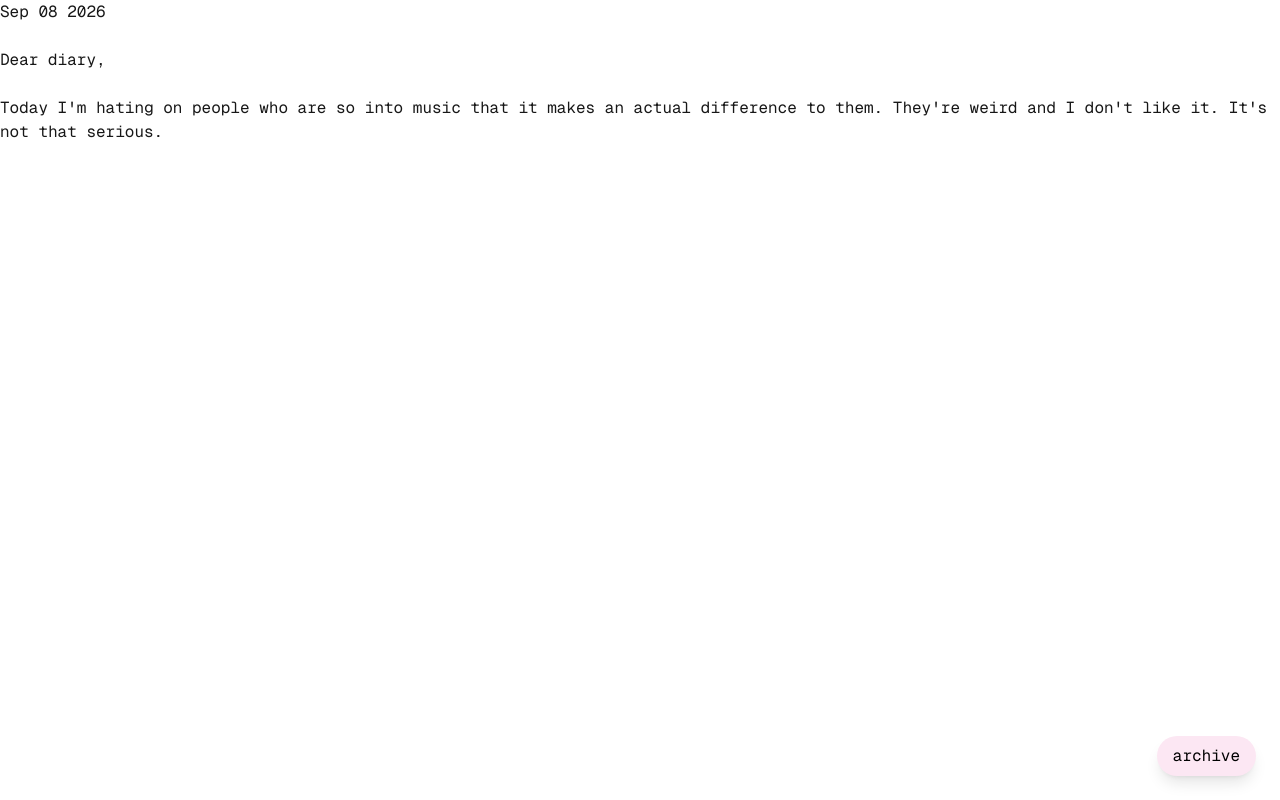
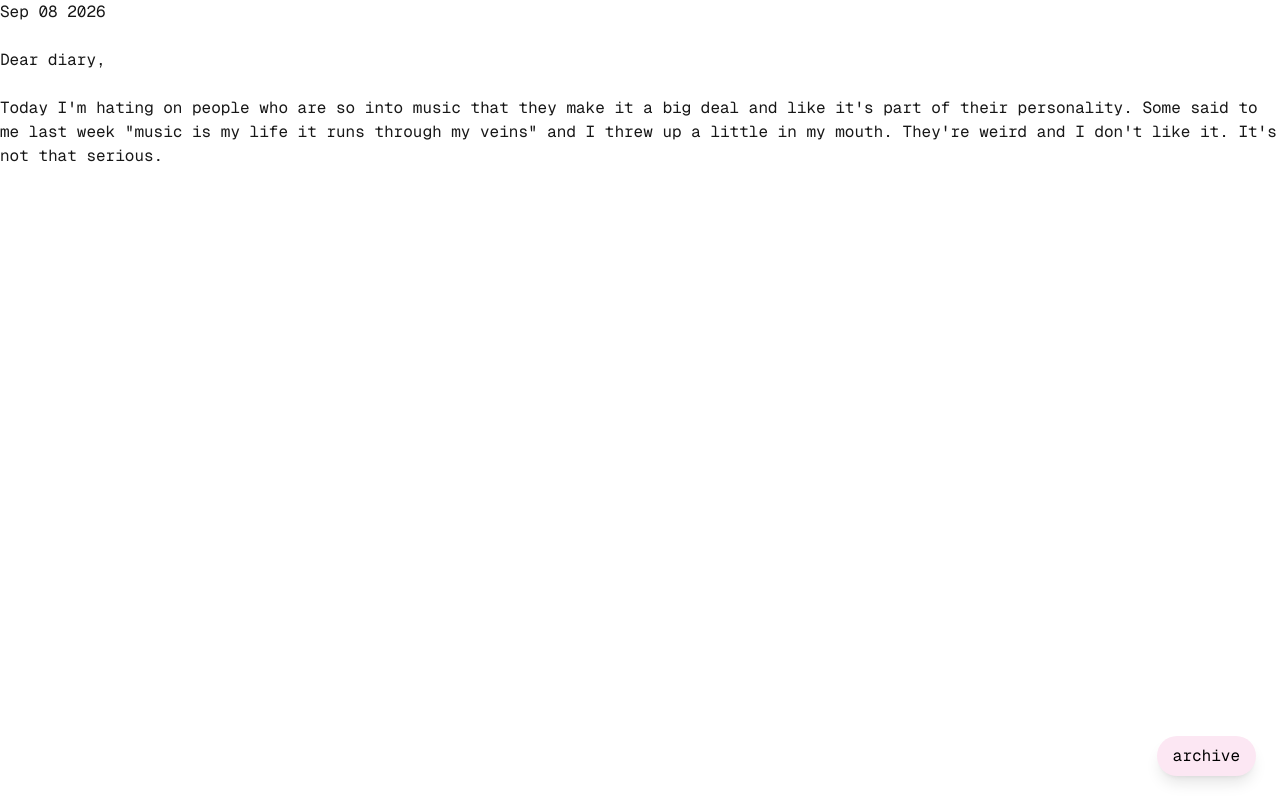
Before and after one commit to StephanieFarid/hateraid, a Next.js app: page / in a window 1280 px wide. Built offline with nearby package versions, Linux system fonts and the light colour scheme.

Commit message:
corrected todays post

```diff
--- a/app/page.tsx
+++ b/app/page.tsx
@@ -10,7 +10,7 @@ const page = () => {
       Dear diary,
       <br />
       <br />
-      Today I'm hating on people who are so into music that it makes an actual difference to them. They're weird and I don't like it. It's not that serious.
+      Today I'm hating on people who are so into music that they make it a big deal and like it's part of their personality. Some said to me last week "music is my life it runs through my veins" and I threw up a little in my mouth. They're weird and I don't like it. It's not that serious.
             <button className="font-mono fixed bottom-6 right-6 z-50 bg-pink-100 text-black px-4 py-2 rounded-full shadow-lg hover:bg-pink-200 transition" >
             <Link href={`/archive`}>
                 archive
```
